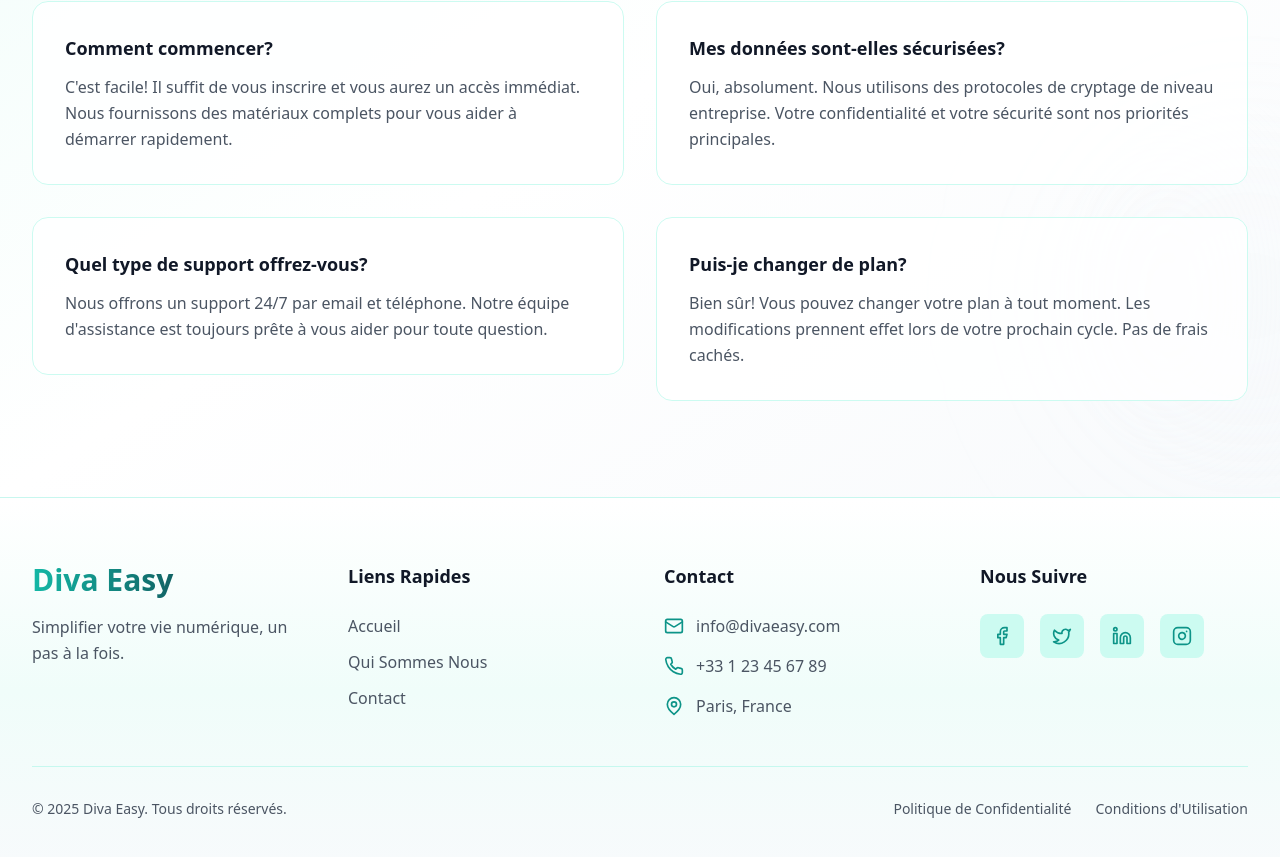
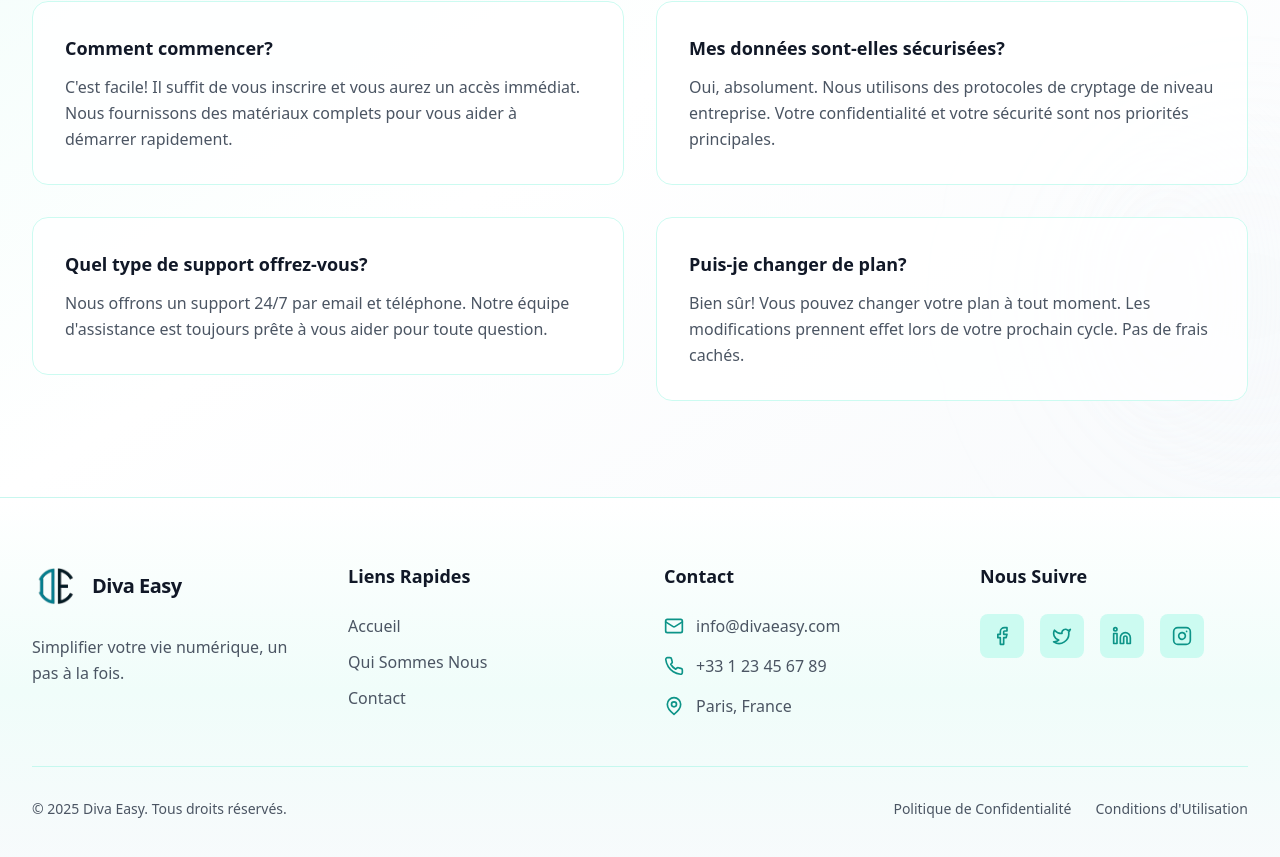
Before and after one commit to Oussamabassor/diva-landing-page, a React (Vite) app: page /contact in a window 1280 px wide. Shown: the part 2150-3007 px from the top of the page. Built offline with nearby package versions, Linux system fonts and the light colour scheme.

Commit message:
improving the scrollbar

```diff
--- a/src/components/Footer.jsx
+++ b/src/components/Footer.jsx
@@ -1,5 +1,6 @@
 import { Link } from 'react-router-dom';
 import { Mail, MapPin, Phone, Facebook, Twitter, Linkedin, Instagram } from 'lucide-react';
+import logo from '../assets/logo.png';
 
 function Footer() {
   return (
@@ -8,9 +9,14 @@ function Footer() {
         <div className="grid grid-cols-1 md:grid-cols-4 gap-12">
           {/* Brand */}
           <div>
-            <h3 className="text-3xl font-bold bg-gradient-to-r from-teal-500 to-slate-900 bg-clip-text text-transparent mb-4">
-              Diva Easy
-            </h3>
+            <Link to="/" className="flex items-center gap-3 mb-6">
+              <div className="relative h-12 w-12 flex items-center justify-center">
+                <img src={logo} alt="Diva Easy Logo" className="h-full w-full object-contain" />
+              </div>
+              <span className="text-xl font-semibold text-gray-900 group-hover:text-teal-600 transition-colors duration-300 whitespace-nowrap tracking-tight">
+                Diva Easy
+              </span>
+            </Link>
             <p className="text-gray-600 leading-relaxed">
               Simplifier votre vie numérique, un pas à la fois.
             </p>
--- a/src/index.css
+++ b/src/index.css
@@ -1,6 +1,31 @@
 @tailwind base;
 @tailwind components;
 @tailwind utilities;
+
+/* Custom Scrollbar Styling - Chrome, Edge, Safari */
+::-webkit-scrollbar {
+  width: 10px;
+  height: 10px;
+}
+
+::-webkit-scrollbar-track {
+  background: #f8f9fa;
+}
+
+::-webkit-scrollbar-thumb {
+  background: linear-gradient(to bottom, #0d9488, #1a202c);
+  border-radius: 5px;
+}
+
+::-webkit-scrollbar-thumb:hover {
+  background: linear-gradient(to bottom, #0d9488, #0f5f52);
+}
+
+/* Firefox Scrollbar */
+html {
+  scrollbar-color: #0d9488 #f8f9fa;
+  scrollbar-width: thin;
+}
 
 :root {
   font-family: system-ui, Avenir, Helvetica, Arial, sans-serif;
```
